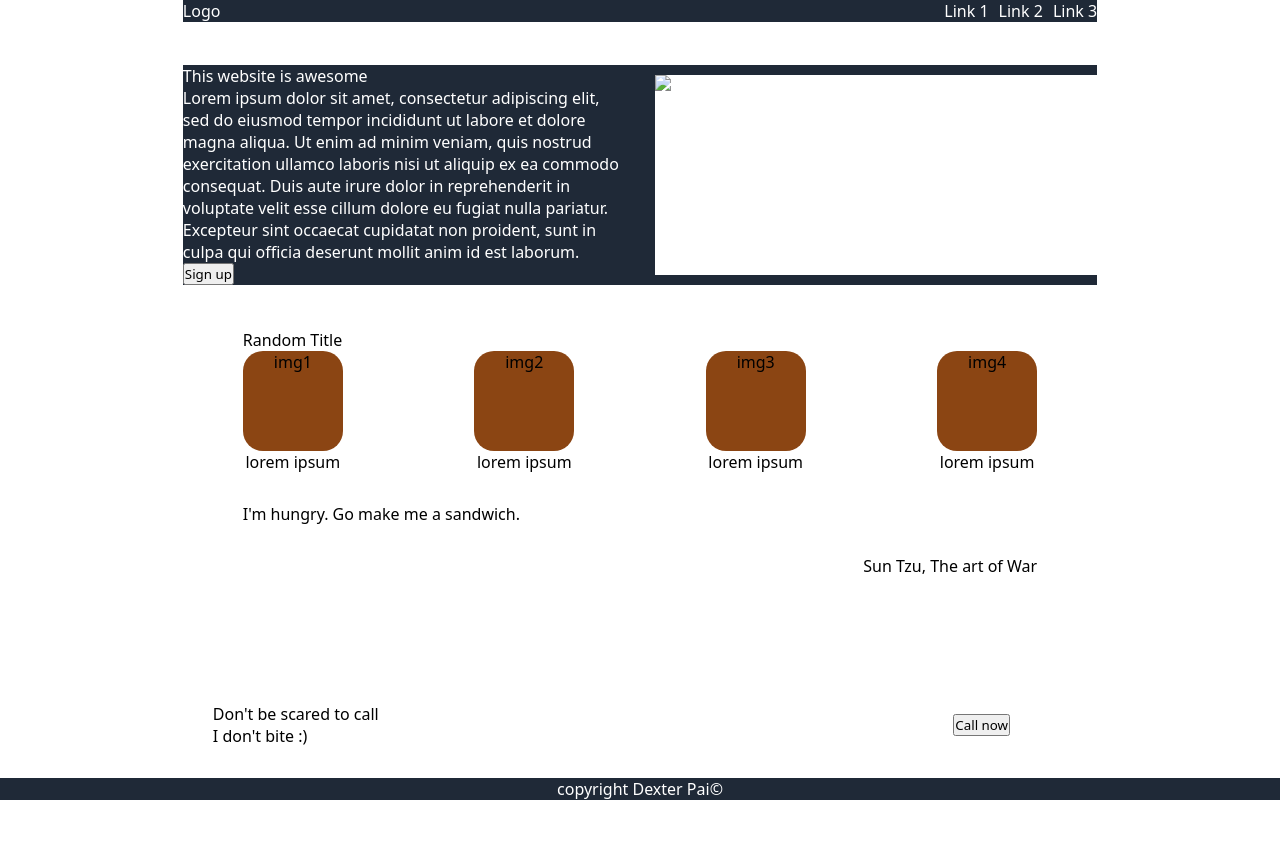
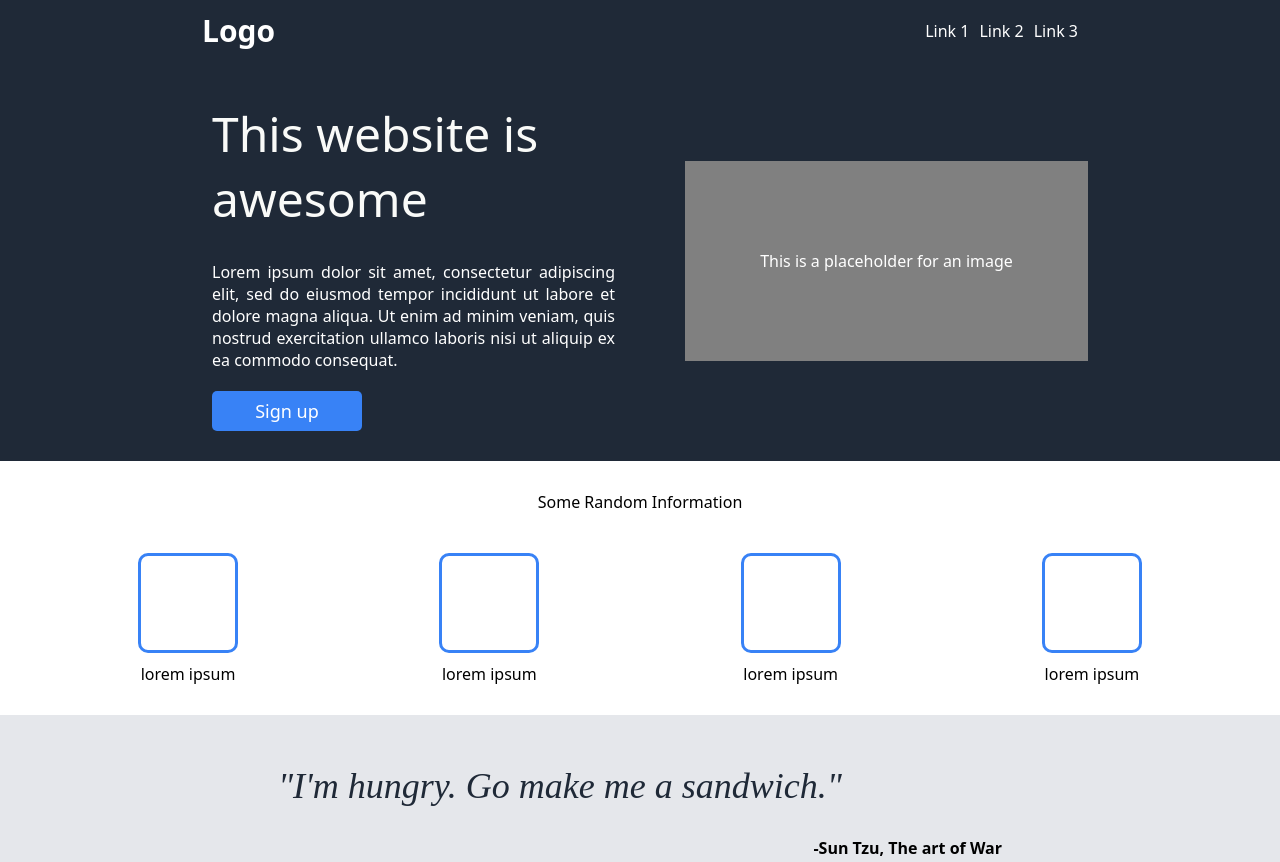
Before and after one commit to Dexter-Pai/Landing-Page, a plain HTML site: page landing-page.html in a window 1280 px wide. Shown: the top 862 px of the page. Before the commit the page ends 822 px from the top, so only its background shows below. Drawn offline with Linux system fonts and the light colour scheme.

Commit message:
progress: updated design of page

```diff
--- a/landing-page.css
+++ b/landing-page.css
@@ -8,7 +8,8 @@
 
 .main {
     display: flex;
-    justify-content: space-between;
+    flex-direction: column;
+    /* justify-content: space-between; */
     align-items: stretch;
     height: 100vh;
 }
@@ -25,7 +26,11 @@
     /* justify-content:flex-start; */
     flex: 5;
     align-items: stretch;
-    justify-content: space-between;
+    /* justify-content: space-between; */
+}
+
+.header, .content-1 {
+    padding: 0 15%;
 }
 
 .header {
@@ -37,8 +42,14 @@
     height: 150px;
 }
 
+.header > * {
+    padding: 10px;
+}
+
 .logo {
     width: 30px;
+    font-size: 30px;
+    font-weight: bolder;
 }
 
 .links-div {
@@ -48,7 +59,7 @@
 
 .content-1 {
     display: flex;
-    gap: 30px;
+    gap: 50px;
     justify-content: space-between;
     align-items: center;
 }
@@ -57,18 +68,43 @@
     display: flex;
     flex-direction: column;
     flex: 1;
+    padding: 20px;
     /* justify-content: flex-start; */
+}
+
+.signup-title {
+    font: 48px bolder;
+    color: #f9faf8;
+    font-family: system-ui, -apple-system, BlinkMacSystemFont, 'Segoe UI', Roboto, Oxygen, Ubuntu, Cantarell, 'Open Sans', 'Helvetica Neue', sans-serif;
+    padding: 20px 0;
+}
+
+.signup-text {
+    padding: 10px 0;
+    text-align: justify;
 }
 
 .signup-btn {
     align-self: flex-start;
+    background-color: #3882F6;
+    border-radius: 5px;
+    border: none;
+    color: white;
+    width: 150px;
+    height: 40px;
+    font-size: 18px;
+    margin: 10px 0;
 }
 
 .signup-img {
     height:200px;
-    background-color: white;
+    background-color: grey;
+    color: white;
     width: 200px;
     flex: 1;
+    display: flex;
+    justify-content: center;
+    align-items: center;
 }
 
 .content-2-and-3 {
@@ -87,6 +123,12 @@
 .content-2 {
     display: flex;
     flex-direction: column;
+    padding: 0 10%;
+}
+
+.random-title {
+    text-align: center;
+    padding: 30px;
 }
 
 .cards {
@@ -97,9 +139,10 @@
 .card-image {
     height: 100px;
     width: 100px;
-    background-color: saddlebrown;
-    border-radius: 20px;
+    border: #3882F6 3px solid;
+    border-radius: 10px;
     text-align: center;
+    margin: 10px;
 }
 
 .card-text {
@@ -113,10 +156,22 @@
 .content-3 {
     display: flex;
     flex-direction: column;
+    background-color: #E5E7EB;
+    padding: 0 10%;
+}
+
+.quotes {
+    margin: 50px 150px;
 }
 
 .quote-spacer {
     height: 30px;
+}
+
+.quote-text {
+    font:36px bolder;
+    color: #1F2937;
+    font-style: italic;
 }
 
 .quote-author {
@@ -144,8 +199,8 @@
 
 .footer {
     text-align: center;
-    bottom: 0px;
-    position: sticky;
+    bottom: 0;
+    /* position: fixed; */
     width: 100%;
 }
 
--- a/landing-page.html
+++ b/landing-page.html
@@ -8,7 +8,6 @@
 </head>
 <body>
     <div class="main">
-        <div class="main-spacer"></div>
 
         <div class="main-content">
             <div class="header header-footer">
@@ -23,33 +22,32 @@
             <div class="content-1 header-footer">
                 <div class="signup">
                     <div class="signup-title">This website is awesome</div>
-                    <div class="signup-text">Lorem ipsum dolor sit amet, consectetur adipiscing elit, sed do eiusmod tempor incididunt ut labore et dolore magna aliqua. Ut enim ad minim veniam, quis nostrud exercitation ullamco laboris nisi ut aliquip ex ea commodo consequat. Duis aute irure dolor in reprehenderit in voluptate velit esse cillum dolore eu fugiat nulla pariatur. Excepteur sint occaecat cupidatat non proident, sunt in culpa qui officia deserunt mollit anim id est laborum.</div>
+                    <div class="signup-text">Lorem ipsum dolor sit amet, consectetur adipiscing elit, sed do eiusmod tempor incididunt ut labore et dolore magna aliqua. Ut enim ad minim veniam, quis nostrud exercitation ullamco laboris nisi ut aliquip ex ea commodo consequat.</div>
                     <button class="signup-btn">Sign up</button>
                 </div>
-                <img src="#" alt="signup-img" class="signup-img">
+                <div class="signup-img">This is a placeholder for an image</div>
             </div>
 
             <div class="content-2-and-3">
-                <div class="spacer-small"></div>
 
                 <div class="content-2-and-3-actual-content">
                     <div class="content-2">
-                        <div class="random-title">Random Title</div>
+                        <div class="random-title">Some Random Information</div>
                         <div class="cards">
                             <div class="card-1 random-card">
-                                <div class="card-1-image card-image">img1</div>
+                                <div class="card-1-image card-image"></div>
                                 <div class="card-1-text card-text">lorem ipsum</div>
                             </div>
                             <div class="card-2 random-card">
-                                <div class="card-2-image card-image">img2</div>
+                                <div class="card-2-image card-image"></div>
                                 <div class="card-1-text card-text">lorem ipsum</div>
                             </div>
                             <div class="card-3 random-card">
-                                <div class="card-3-image card-image">img3</div>
+                                <div class="card-3-image card-image"></div>
                                 <div class="card-1-text card-text">lorem ipsum</div>
                             </div>
                             <div class="card-4 random-card">
-                                <div class="card-4-image card-image">img4</div>
+                                <div class="card-4-image card-image"></div>
                                 <div class="card-1-text card-text">lorem ipsum</div>
                             </div>
                         </div>
@@ -58,15 +56,15 @@
                     <div class="spacer-tiny"></div>
 
                     <div class="content-3">
-                        <div class="quote-text">I'm hungry. Go make me a sandwich.</div>
-                        <div class="quote-spacer"></div>
-                        <div class="quote-author">Sun Tzu, The art of War</div>
+                        <div class="quotes">
+                            <div class="quote-text">"I'm hungry. Go make me a sandwich."</div>
+                            <div class="quote-spacer"></div>
+                            <div class="quote-author"><strong>-Sun Tzu, The art of War</strong></div>
+                        </div>
                     </div>
 
                     <div class="spacer-tiny"></div>
                 </div>
-
-                <div class="spacer-small"></div>
             </div>
 
             <div class="content-4">
@@ -81,10 +79,7 @@
                 </div>
             </div>
         </div>
-
-        <div class="main-spacer"></div>
+        <div class="footer header-footer">copyright Dexter Pai&#169</div>
     </div>
-
-    <div class="footer header-footer">copyright Dexter Pai&#169</div>
 </body>
 </html>
```
